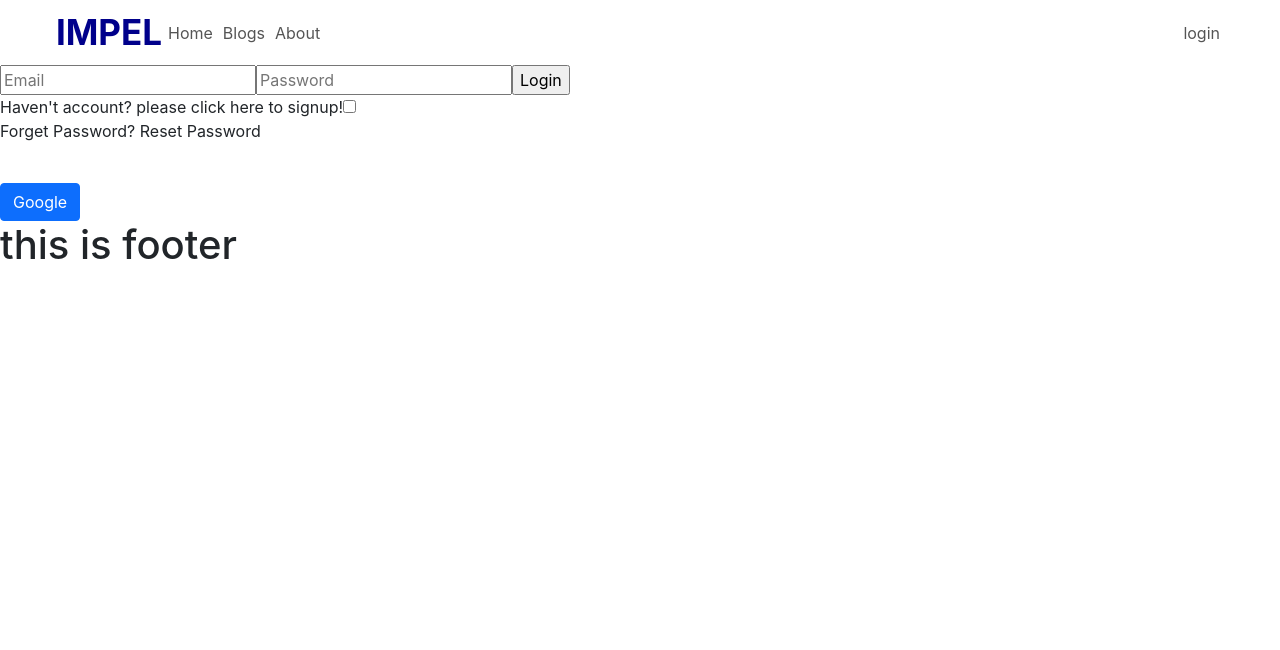
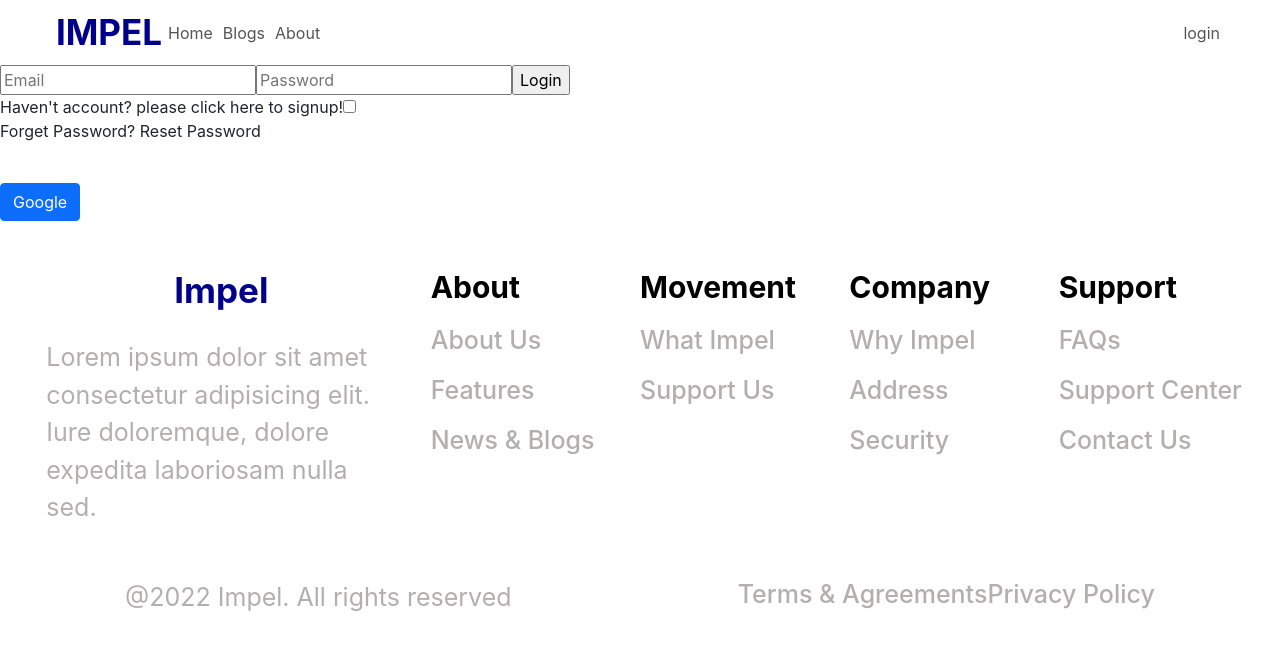
Before and after one commit to ismail-hossen/warehouse-management-client, a React (Create React App) app: page /Login in a window 1280 px wide. Shown: the top 650 px of the page. Built offline with nearby package versions, Linux system fonts and the light colour scheme; no server answers.

Commit message:
simple footer design

```diff
--- a/src/components/Auth/login/Login.js
+++ b/src/components/Auth/login/Login.js
@@ -21,7 +21,7 @@ const Login = () => {
 
   const [check, setCheck] = useState(false);
   const [signInWithGoogle, user, loading] = useSignInWithGoogle(auth);
-  const [signInWithEmail, user2, loading2, error2] =
+  const [signInWithEmail, user2, loading2] =
     useSignInWithEmailAndPassword(auth);
   const [createUserWithEmailAndPassword, user3, loading3] =
     useCreateUserWithEmailAndPassword(auth, { sendEmailVerification: true });
@@ -59,28 +59,10 @@ const Login = () => {
   const resetPassword = async () => {
     if (email) {
       await sendPasswordResetEmail(email);
-      // toast("Sent email");
-      toast.success("Sent email", {
-        position: "top-center",
-        autoClose: 4000,
-        hideProgressBar: false,
-        closeOnClick: true,
-        pauseOnHover: false,
-        draggable: true,
-        progress: undefined,
-      });
+      toast.success("Sent Reset email");
     } else {
       toast.warn(
-        "provide email and password then try to login then try reset button",
-        {
-          position: "top-right",
-          autoClose: 5000,
-          hideProgressBar: false,
-          closeOnClick: true,
-          pauseOnHover: false,
-          draggable: true,
-          progress: undefined,
-        }
+        "provide email and password then try to login then try reset button"
       );
     }
   };
@@ -105,6 +87,7 @@ const Login = () => {
       </div>
     );
   }
+
   if (user || user2 || user3) {
     navigate(from, { replace: true });
   }
@@ -138,11 +121,11 @@ const Login = () => {
           </p>
         )}
       </span>
+      <ToastContainer />
       <br />
       <Button variant="primary" onClick={() => signInWithGoogle()}>
         Google
       </Button>
-      <ToastContainer />
     </div>
   );
 };
--- a/src/components/Home/Footer/Footer.css
+++ b/src/components/Home/Footer/Footer.css
@@ -0,0 +1,17 @@
+.footerDescriptionArea {
+  font-size: 30px;
+  color: darkblue;
+}
+.footerDescription{
+    width: 350px;
+}
+.footerHeading {
+  color: #000;
+  font-size: 30px;
+  font-weight: bold;
+}
+.commonStyle {
+  color: rgb(98 92 92 / 49%);
+  margin-top: 20px;
+  font-size: 25px;
+}
--- a/src/components/Home/Footer/Footer.js
+++ b/src/components/Home/Footer/Footer.js
@@ -1,11 +1,51 @@
-import React from 'react';
+import React from "react";
+import "./Footer.css";
 
 const Footer = () => {
-    return (
-        <div>
-            <h1>this is footer</h1>
+  return (
+    <div>
+      <div className="container-fluid mt-5 d-flex">
+        <div className="col-lg-4 d-flex flex-column align-items-center footerDescriptionArea">
+          <h2 className="footerHeading logo">Impel</h2>
+          <p className="commonStyle footerDescription">
+            Lorem ipsum dolor sit amet consectetur adipisicing elit. Iure
+            doloremque, dolore expedita laboriosam nulla sed.
+          </p>
         </div>
-    );
+
+        <div className="col-lg-2">
+          <h2 className="footerHeading">About</h2>
+          <h2 className="commonStyle">About Us</h2>
+          <h2 className="commonStyle">Features</h2>
+          <h2 className="commonStyle">News &amp; Blogs</h2>
+        </div>
+        <div className="col-lg-2">
+          <h2 className="footerHeading">Movement</h2>
+          <h2 className="commonStyle">What Impel</h2>
+          <h2 className="commonStyle">Support Us</h2>
+        </div>
+        <div className="col-lg-2">
+          <h2 className="footerHeading">Company</h2>
+          <h2 className="commonStyle">Why Impel</h2>
+          <h2 className="commonStyle">Address</h2>
+          <h2 className="commonStyle">Security</h2>
+        </div>
+        <div className="col-lg-2">
+          <h2 className="footerHeading">Support</h2>
+          <h2 className="commonStyle">FAQs</h2>
+          <h2 className="commonStyle">Support Center</h2>
+          <h2 className="commonStyle">Contact Us</h2>
+        </div>
+      </div>
+      <div className="container-fluid d-flex justify-content-around mt-3">
+        <p className="commonStyle">@2022 Impel. All rights reserved</p>
+        <div className="d-flex">
+        <h2 className="commonStyle">Terms &amp; Agreements </h2>
+        <h2 className="commonStyle"> Privacy Policy </h2>
+        </div>
+      </div>
+    </div>
+  );
 };
 
 export default Footer;
--- a/src/components/Home/Home/Home.css
+++ b/src/components/Home/Home/Home.css
@@ -0,0 +1,9 @@
+.bannerImg {
+  height: 80vh;
+  width: 100%;
+  border-radius: 30px;
+  border-bottom-right-radius: 250px;
+}
+.serviceHeading {
+  text-align: center;
+}
--- a/src/components/Home/Home/Home.js
+++ b/src/components/Home/Home/Home.js
@@ -16,6 +16,28 @@ const Home = () => {
   const handleInventory = () => navigate("/manage-items");
   return (
     <div>
+      {" "}
+      <div>
+        <img
+          className="bannerImg"
+          src="https://img.freepik.com/free-photo/inventory-stock-manufacturing-assets-goods-concept_53876-133673.jpg?t=st=1651749176~exp=1651749776~hmac=f951acf54b676aa83528f6d95c5d829333bd5294e9adbd8023d5745ee804b06f&amp;w=1380"
+          usemap="#image-map"
+          alt=""
+        />
+
+        <map name="image-map">
+          <area
+            target="_blank"
+            alt="let's with our new company to start your busniess journy"
+            title="let's with our new company to start your busniess journy"
+            href="#"
+            coords="250,210,900,280"
+            shape="rect"
+          />
+        </map>
+      </div>
+      <div>
+        <h1 className="serviceHeading">Inventory</h1>
         <Row className="container-fluid g-4">
           {inventory.map((data) => (
             <InventoryCard
@@ -31,6 +53,7 @@ const Home = () => {
           </Button>
         )}
       </div>
+    </div>
   );
 };
 
```
Lines whose indentation alone changed are shown as unchanged.
